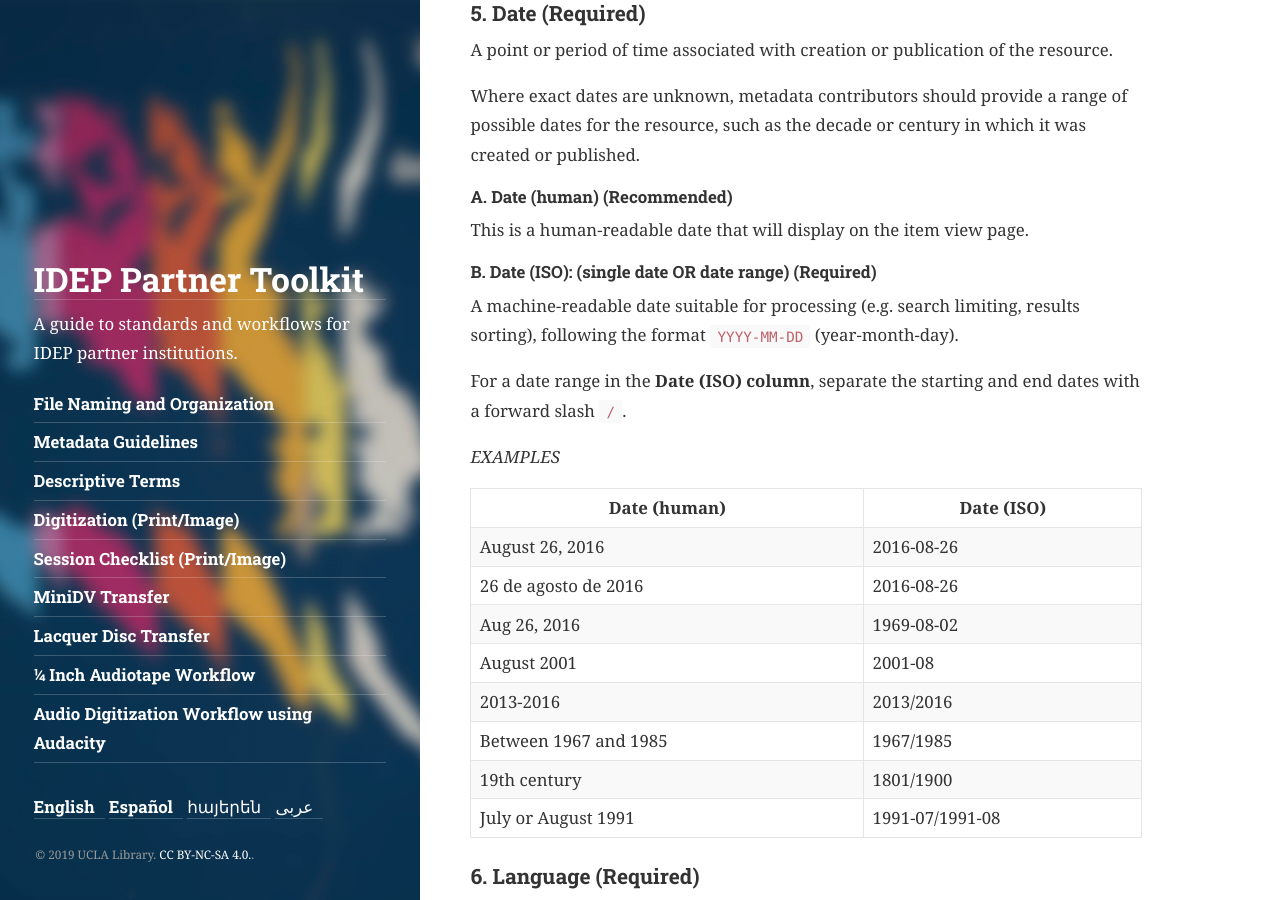
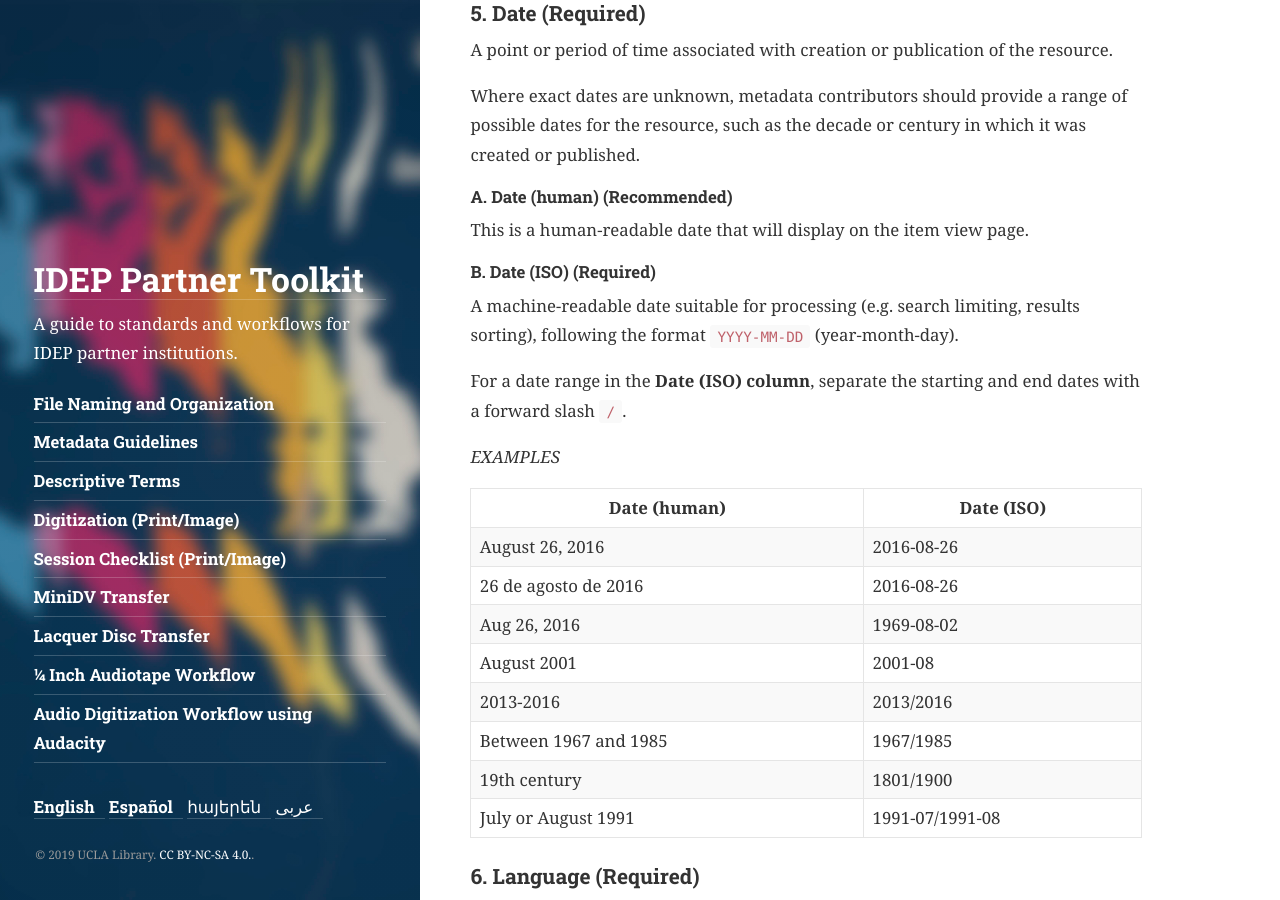
Before and after one commit to UCLALibrary/ideptoolkit, a Jekyll site: the page built from terms.md, in a window 1280 px wide and 900 px high, scrolled down 3261 px. Built offline with Jekyll 4.4.1, drawn with Linux system fonts in a browser that asks for light colours.

Commit message:
update Date in terms

```diff
--- a/terms.md
+++ b/terms.md
@@ -115,7 +115,7 @@ Where exact dates are unknown, metadata contributors should provide a range of p
 #### A. Date (human) (Recommended)
 This is a human-readable date that will display on the item view page.
 
-#### B. Date (ISO): (single date OR date range) (Required)
+#### B. Date (ISO) (Required)
 A machine-readable date suitable for processing (e.g. search limiting, results sorting), following the format `YYYY-MM-DD` (year-month-day).
 
 For a date range in the **Date (ISO) column**, separate the starting and end dates with a forward slash `/`.
```
